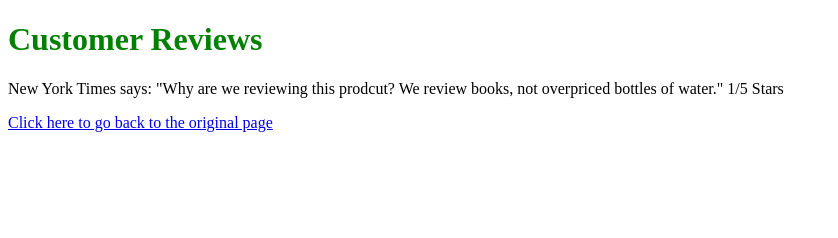
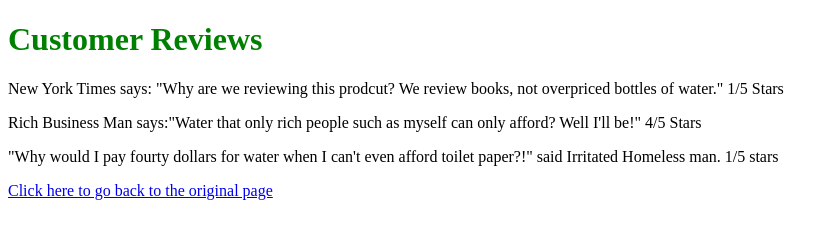
Before and after one commit to 122Jdavis/product.io, a plain HTML site: page Comments.html in a window 1280 px wide. Shown: the whole page, without its empty margins (0-838 px from the left). Drawn offline with Linux system fonts and the light colour scheme.

Commit message:
Add files via upload

```diff
--- a/Comments.html
+++ b/Comments.html
@@ -8,6 +8,9 @@
   <body>
     <h1> Customer Reviews </h1>
     <p>New York Times says: "Why are we reviewing this prodcut? We review books, not overpriced bottles of water." 1/5  Stars </p>
+    <p>Rich Business Man says:"Water that only rich people such as myself can only afford? Well I'll be!" 4/5 Stars </p>
+    <p> "Why would I pay fourty dollars for water when I can't even afford toilet paper?!" said Irritated Homeless man. 1/5 stars <p>
+
     <a href="index.html"> <p id="return">Click here to go back to the original page </p> </a>
   </body>
 </html>
```
